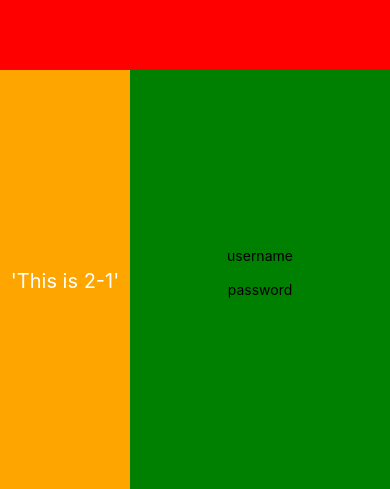
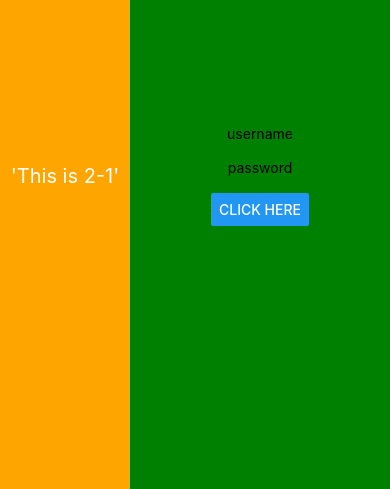
Before and after one commit to ramesheerpina/firstapp, a React Native app: screen / in a window 390 px wide. Shown: the part 352-841 px from the top of the page. Built offline with nearby package versions, Linux system fonts and the light colour scheme.

Commit message:
adding controlled user inputs

```diff
--- a/App.js
+++ b/App.js
@@ -1,6 +1,5 @@
 import React, { Component } from 'react';
-import { AppRegistry, Text, View, StyleSheet, Image, TextInput } from 'react-native';
-
+import { AppRegistry, Text, View, StyleSheet, Image, TextInput, Button } from 'react-native';
 
 /*
 class Greeting extends Component {
@@ -18,8 +17,6 @@ export default class LotsOfGreetings extends Component {
   constructor () {
     super()
     this.state= {
-      username: "enter here",
-      password: "****"
     }
 
     this.state.customStyles = {
@@ -44,12 +41,9 @@ export default class LotsOfGreetings extends Component {
     }, 1000)
   }
 
-handleUsernameChanges(newText) {
-  console.log('Username is ${newText}')
-}
-handlePasswordChanges(newText) {
-  console.log('Password is ${newText}')
-}
+  buttonPressed() {
+    console.log(this.state.username, this.state.password)
+  }
 
   render () {
     return (
@@ -63,19 +57,22 @@ handlePasswordChanges(newText) {
         </View>
 
         <View style = {styles.half2}>
+
           <View style = {[styles.half21, styles.half2x]}>
             <Text style = {styles.text}>'This is 2-1'</Text>
           </View>
+
           <View style = {[styles.half22, styles.half2x]}>
             <Text>username</Text>
             <TextInput
-              //default value = {this.state.username}
-              onChangeText = {this.handleUsernameChanges}/>
+              default value = {this.state.username}
+              onChangeText = {text => this.setState({username: text})}/>
 
             <Text>password</Text>
             <TextInput
-              //default value = {this.state.password}
-              onChangeText = {this.handlePasswordChanges}/>
+              default value = {this.state.password}
+              onChangeText = {text => this.setState({password: text})}/>
+            <Button title = {"Click Here"} onPress = {this.buttonPressed}/>
           </View>
         </View>
       </View>
@@ -92,7 +89,7 @@ const styles = StyleSheet.create({
     alignItems: 'center'
   },
   half2 : {
-    flex : 1,
+    flex : 3,
     backgroundColor: "blue",
     flexDirection: 'row'
   },
```
